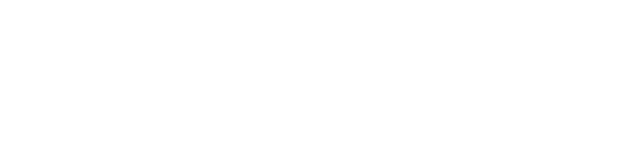
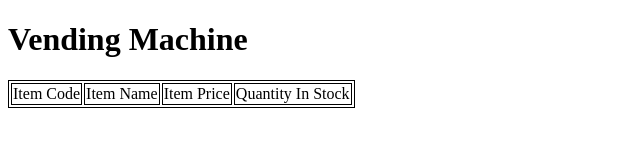
Before and after one commit to EtFX1/JS-Vending-Machine, a plain HTML site: page index.html in a window 1280 px wide. Shown: the whole page, without its empty margins (0-640 px from the left). Drawn offline with Linux system fonts and the light colour scheme.

Commit message:
display first row of vending machine table

```diff
--- a/index.html
+++ b/index.html
@@ -5,6 +5,8 @@
         <meta name="viewport" content="width=device-width, initial-scale=1.0" />
         <title>Vending Machine</title>
         <link rel="icon" href="./favicon.png" />
+        <script defer src="index.js"></script>
     </head>
+
     <body></body>
 </html>
--- a/index.js
+++ b/index.js
@@ -21,3 +21,35 @@ const items = [
     new Item("D2", "Gum", 1.00, 11),
     new Item("D3", "Trail Mix", 5.50, 13)
 ];
+
+//!CREATING AND ADDING HEADER
+const h1 = document.createElement("h1");
+document.body.appendChild(h1);
+h1.textContent = "Vending Machine";
+
+const borderStyle = "1px solid black";
+
+// @!CREATING AND ADDING TABLES TO THE PAGE
+//creating and appending table to body
+const table = document.createElement("table");
+document.body.appendChild(table);
+table.style.border = borderStyle;
+
+//creating and appending table head to table;
+const thead = document.createElement("thead");
+table.appendChild(thead);
+
+//creating and appending table row to table
+const tr = document.createElement("tr");
+thead.appendChild(tr);
+
+//creating and appending 4 tables cells to the row
+
+const tableHeaders = ["Item Code", "Item Name", "Item Price", "Quantity In Stock"];
+
+for (let index = 0; index < tableHeaders.length; index++) {
+    const td = document.createElement("td"); //creating a cell
+    tr.appendChild(td); //adding a cell to the row
+    td.style.border = borderStyle; //adding a border to the cell
+    td.textContent = tableHeaders[index]; //adding the correct header name to the cell
+};
```
